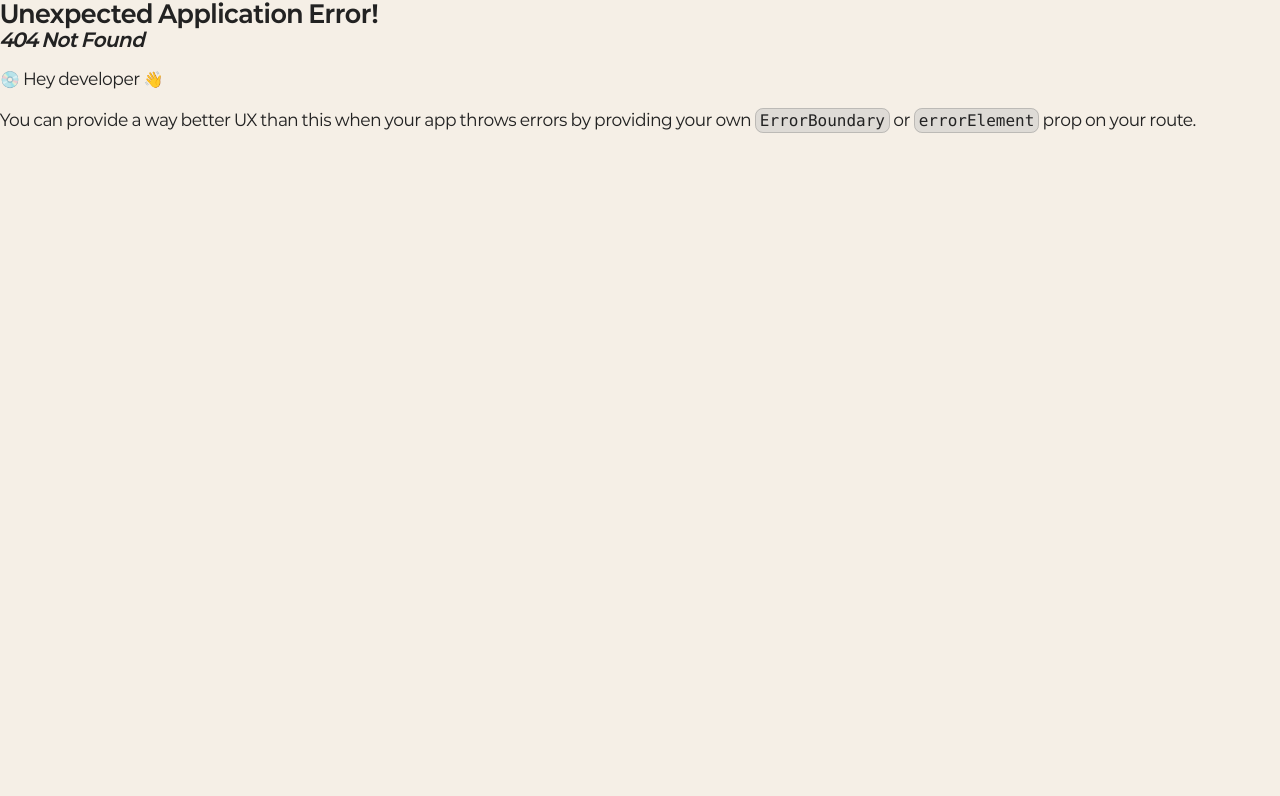
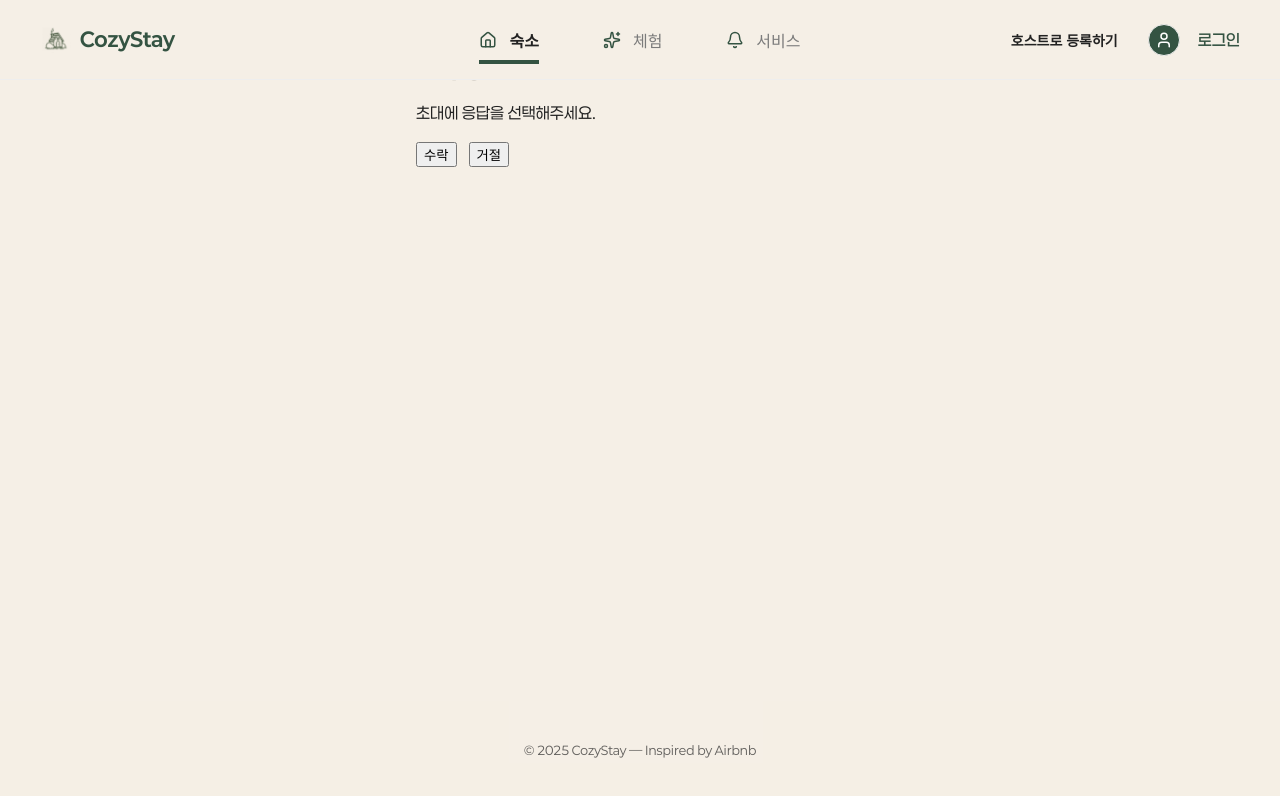
Before and after one commit to Official-CozyStay/CozyStay_FE, a React (Vite) app: page /invitations/1 in a window 1280 px wide. Before the commit this address had no page. Shown: the top 796 px of the page. Built offline with nearby package versions, Linux system fonts and the light colour scheme; no server answers; a web font is replaced by a local one.

Commit message:
feat: 비회원 예약 초대 수락/거절 임시 페이지 생성

```diff
--- /dev/null
+++ b/src/pages/invitation/InvitationPage.tsx
@@ -0,0 +1,74 @@
+import { useParams } from "react-router-dom";
+import { useState } from "react";
+
+type Status = "idle" | "loading" | "success" | "error";
+
+const API_BASE = import.meta.env.VITE_API_BASE_URL ?? "http://localhost:8080";
+
+const InvitationPage = () => {
+    const { token } = useParams<{token : string}>();
+
+    const [status, setStatus] = useState<Status>("idle");
+    const [message, setMessage] = useState<string>("");
+
+    const respond = async(action: "accept" | "decline") => {
+        if(!token){
+            setStatus("error");
+            setMessage("유효하지 않은 초대 링크입니다.");
+            return;
+        }
+        try{
+            setStatus("loading");
+            setMessage("");
+
+            const response = await fetch(
+                `${API_BASE}/api/booking-guests/invitations/${token}/${action}`,
+                {
+                    method: "POST",
+                }
+            );
+
+            if(!response.ok){
+                const text = await response.text();
+                throw new Error(text || "요청에 실패했습니다.");
+            }
+
+            setStatus("success");
+            setMessage(
+                action === "accept"
+                ?"초대를 수락했습니다."
+                :"초대를 거절했습니다."
+            );
+        }catch (error){
+            setStatus("error");
+            setMessage(
+                error instanceof Error ? error.message : "오류가 발생했습니다."
+            );
+        }
+    };
+
+    return (
+        <div style={{ maxWidth: 480, margin: "40px auto", padding: 16 }}>
+            <h2>예약 동반자 초대</h2>
+
+            {status === "idle" &&(
+                <>
+                    <p>초대에 응답을 선택해주세요.</p>
+                    <div style={{ display: "flex", gap: 12 }}>
+                        <button onClick={()=> respond("accept")}>수락</button>
+                        <button onClick={()=> respond("decline")}>거절</button>
+                    </div>
+                </>
+            )}
+
+            {status === "loading" && <p>처리 중입니다...</p>}
+
+            {status === "success" && <p style={{ color : "green" }}>{message}</p>}
+
+            {status === "error" && <p style={{ color : "crimson" }}>{message}</p>}
+
+        </div>
+    );
+};
+
+export default InvitationPage;
--- a/src/router/index.tsx
+++ b/src/router/index.tsx
@@ -7,6 +7,7 @@ import SearchPage from "../pages/search/SearchPage";
 import HostingPage from "../pages/hosting/HostingPage";
 import BecomeHostPage from "../pages/hosting/BecomeHostPage";
 import MyPage from "../pages/mypage/MyPage";
+import InvitationPage from "@/pages/invitation/InvitationPage";
 
 export const router = createBrowserRouter([
   {
@@ -17,6 +18,7 @@ export const router = createBrowserRouter([
       { path: "landing", element: <LandingPage /> },
       { path: "accommodation/:id", element: <AccommodationDetailPage /> },
       { path: "search", element: <SearchPage /> },
+      { path: "invitations/:token", element: <InvitationPage />},
     ],
   },
   {
```
